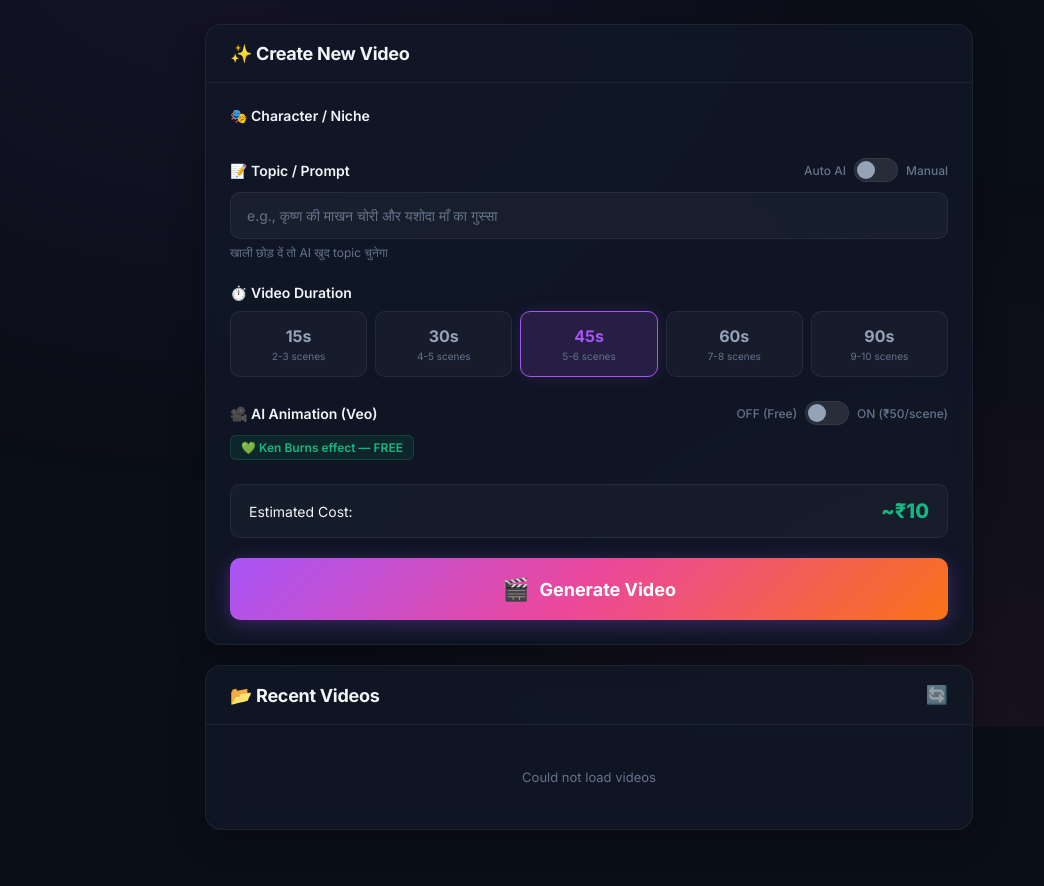
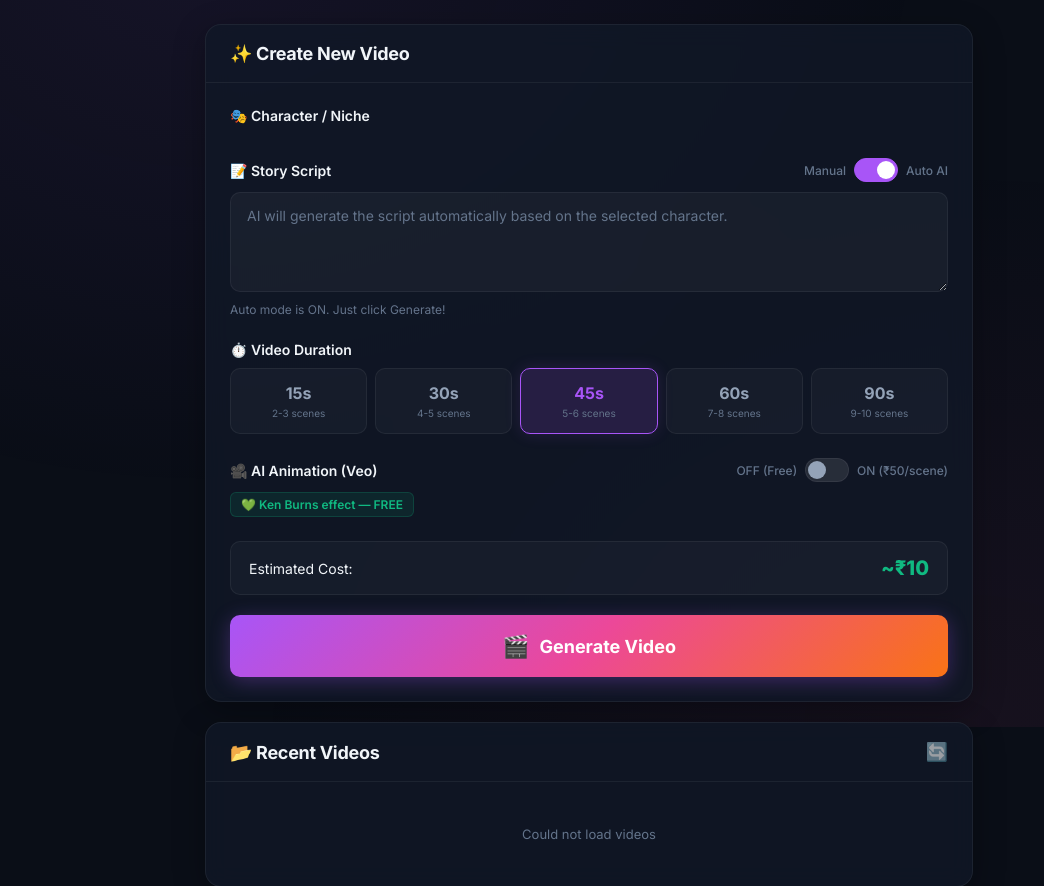
Before and after one commit to sa1n1v1pul/ShortForge_AI, a Flask app: template web/templates/index.html in a window 1280 px wide. Shown: the part 73-959 px from the top of the page, without its empty margins (51-1095 px from the left). Run offline with Flask 3, Linux system fonts and the light colour scheme; the template is opened without the code that fills it, so the values that code supplies are empty.

Commit message:
UI: Toggle ON now means Auto AI and disables prompt field

```diff
--- a/web/templates/index.html
+++ b/web/templates/index.html
@@ -47,29 +47,23 @@
                     </div>
                 </div>
 
-                <!-- Topic / Prompt -->
+                <!-- Script / Prompt -->
                 <div class="form-group">
                     <div class="label-row">
-                        <label>📝 Topic / Prompt</label>
+                        <label>📝 Story Script</label>
                         <div class="toggle-group">
-                            <span class="toggle-label" id="modeLabel">Auto AI</span>
-                            <button class="toggle-btn" id="modeToggle" data-mode="auto">
+                            <span class="toggle-label-alt">Manual</span>
+                            <button class="toggle-btn active" id="modeToggle" data-mode="auto">
                                 <span class="toggle-slider"></span>
                             </button>
-                            <span class="toggle-label-alt">Manual</span>
+                            <span class="toggle-label" id="modeLabel">Auto AI</span>
                         </div>
                     </div>
-                    <div id="autoMode">
-                        <input type="text" id="topicInput"
-                               placeholder="e.g., कृष्ण की माखन चोरी और यशोदा माँ का गुस्सा"
-                               class="text-input">
-                        <p class="help-text">खाली छोड़ दें तो AI खुद topic चुनेगा</p>
-                    </div>
-                    <div id="manualMode" style="display: none;">
+                    <div>
                         <textarea id="promptInput" rows="4"
-                                  placeholder="अपनी कहानी / स्क्रिप्ट यहाँ लिखें... AI इसे scenes में बाँट देगा"
-                                  class="text-input textarea"></textarea>
-                        <p class="help-text">अपनी पूरी कहानी लिखें, AI उसे video scenes में convert कर देगा</p>
+                                  placeholder="AI will generate the script automatically based on the selected character."
+                                  class="text-input textarea" disabled></textarea>
+                        <p class="help-text" id="promptHelp">Auto mode is ON. Just click Generate!</p>
                     </div>
                 </div>
 
@@ -229,12 +223,29 @@
         // ═══════════════════════════════════════════════════════
         //  MODE TOGGLE (Auto/Manual)
         // ═══════════════════════════════════════════════════════
+        let isAutoMode = true;
         document.getElementById('modeToggle').addEventListener('click', function() {
-            isManualMode = !isManualMode;
-            this.classList.toggle('active', isManualMode);
-            document.getElementById('autoMode').style.display = isManualMode ? 'none' : 'block';
-            document.getElementById('manualMode').style.display = isManualMode ? 'block' : 'none';
-            document.getElementById('modeLabel').textContent = isManualMode ? 'Manual' : 'Auto AI';
+            isAutoMode = !isAutoMode;
+            this.classList.toggle('active', isAutoMode);
+
+            const promptInput = document.getElementById('promptInput');
+            const promptHelp = document.getElementById('promptHelp');
+            const modeLabel = document.getElementById('modeLabel');
+
+            if (isAutoMode) {
+                promptInput.disabled = true;
+                promptInput.value = '';
+                promptInput.placeholder = "AI will generate the script automatically based on the selected character.";
+                promptHelp.textContent = "Auto mode is ON. Just click Generate!";
+                modeLabel.className = "toggle-label";
+                this.previousElementSibling.className = "toggle-label-alt";
+            } else {
+                promptInput.disabled = false;
+                promptInput.placeholder = "अपनी कहानी / स्क्रिप्ट यहाँ लिखें... AI इसे scenes में बाँट देगा";
+                promptHelp.textContent = "अपनी पूरी कहानी लिखें, AI उसे video scenes में convert कर देगा";
+                modeLabel.className = "toggle-label-alt";
+                this.previousElementSibling.className = "toggle-label";
+            }
         });
 
         // ═══════════════════════════════════════════════════════
@@ -278,8 +289,8 @@
                 niche: selectedNiche,
                 duration: selectedDuration,
                 animate: isAnimateOn,
-                mode: isManualMode ? 'manual' : 'auto',
-                topic: document.getElementById('topicInput')?.value || '',
+                mode: isAutoMode ? 'auto' : 'manual',
+                topic: '', // Removed topic field, using only niche for auto
                 prompt: document.getElementById('promptInput')?.value || '',
             };
 
```
